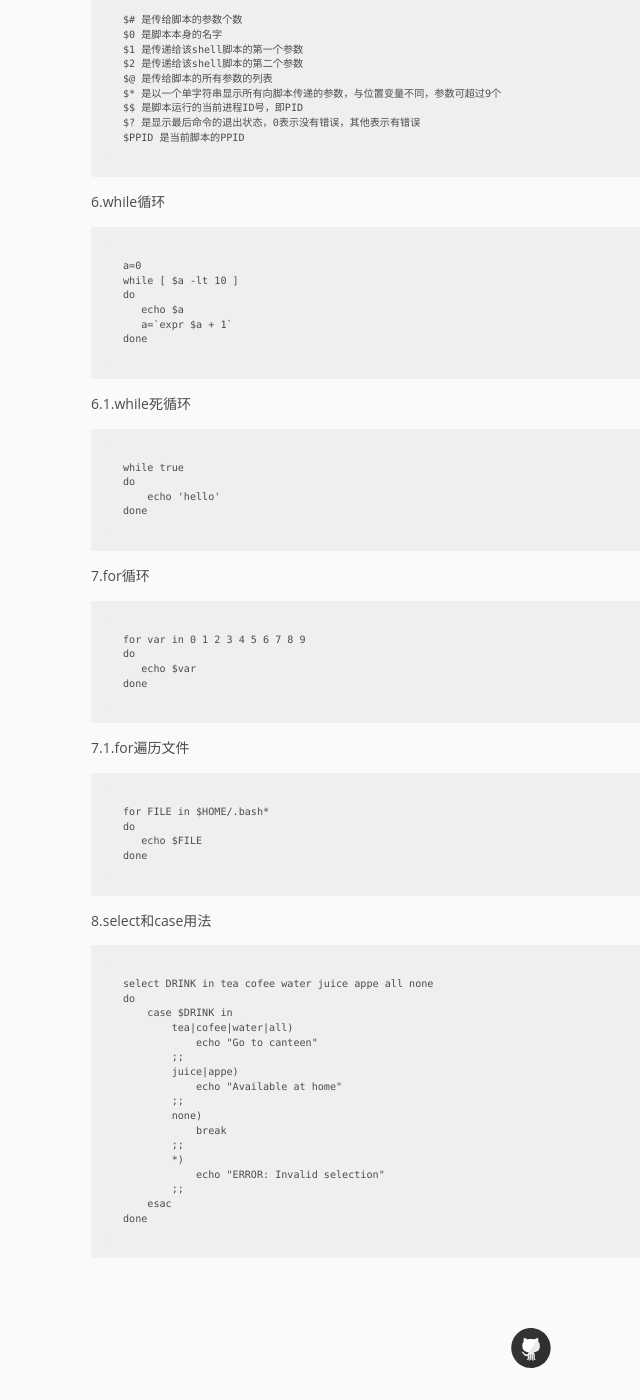
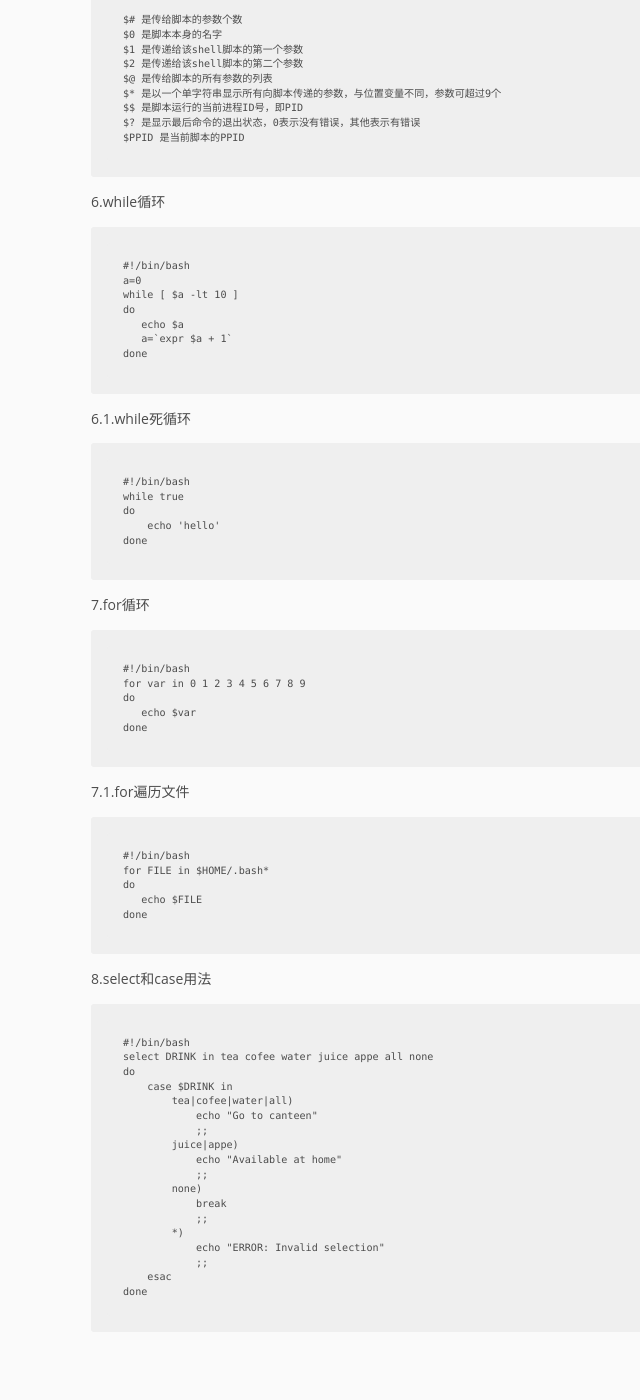
Before and after one commit to pingmalu/pingmalu.github.io, a Jekyll site: the page built from _posts/2017-04-10-Shell语法.md, in a window 1280 px wide and 1400 px high, scrolled down 1575 px. Shown: the whole window, without its empty margins (109-749 px from the left). Built offline with Jekyll 4.4.1, drawn with Linux system fonts in a browser that asks for light colours; nearby versions of some CDN libraries.

Commit message:
'update'

```diff
--- a/_posts/2017-04-10-Shell语法.md
+++ b/_posts/2017-04-10-Shell语法.md
@@ -76,6 +76,7 @@ title:  "Shell语法"
 
 6.while循环
 
+	#!/bin/bash
 	a=0
 	while [ $a -lt 10 ]
 	do
@@ -85,6 +86,7 @@ title:  "Shell语法"
 
 6.1.while死循环
 
+	#!/bin/bash
 	while true
 	do
 	    echo 'hello'
@@ -93,6 +95,7 @@ title:  "Shell语法"
 
 7.for循环
 
+	#!/bin/bash
 	for var in 0 1 2 3 4 5 6 7 8 9
 	do
 	   echo $var
@@ -100,6 +103,7 @@ title:  "Shell语法"
 
 7.1.for遍历文件
 
+	#!/bin/bash
 	for FILE in $HOME/.bash*
 	do
 	   echo $FILE
@@ -107,20 +111,21 @@ title:  "Shell语法"
 
 8.select和case用法
 
+	#!/bin/bash
 	select DRINK in tea cofee water juice appe all none
 	do
 	    case $DRINK in
 	        tea|cofee|water|all)
 	            echo "Go to canteen"
-	        ;;
+	            ;;
 	        juice|appe)
 	            echo "Available at home"
-	        ;;
+	            ;;
 	        none)
 	            break
-	        ;;
+	            ;;
 	        *)
 	            echo "ERROR: Invalid selection"
-	        ;;
+	            ;;
 	    esac
 	done
```
